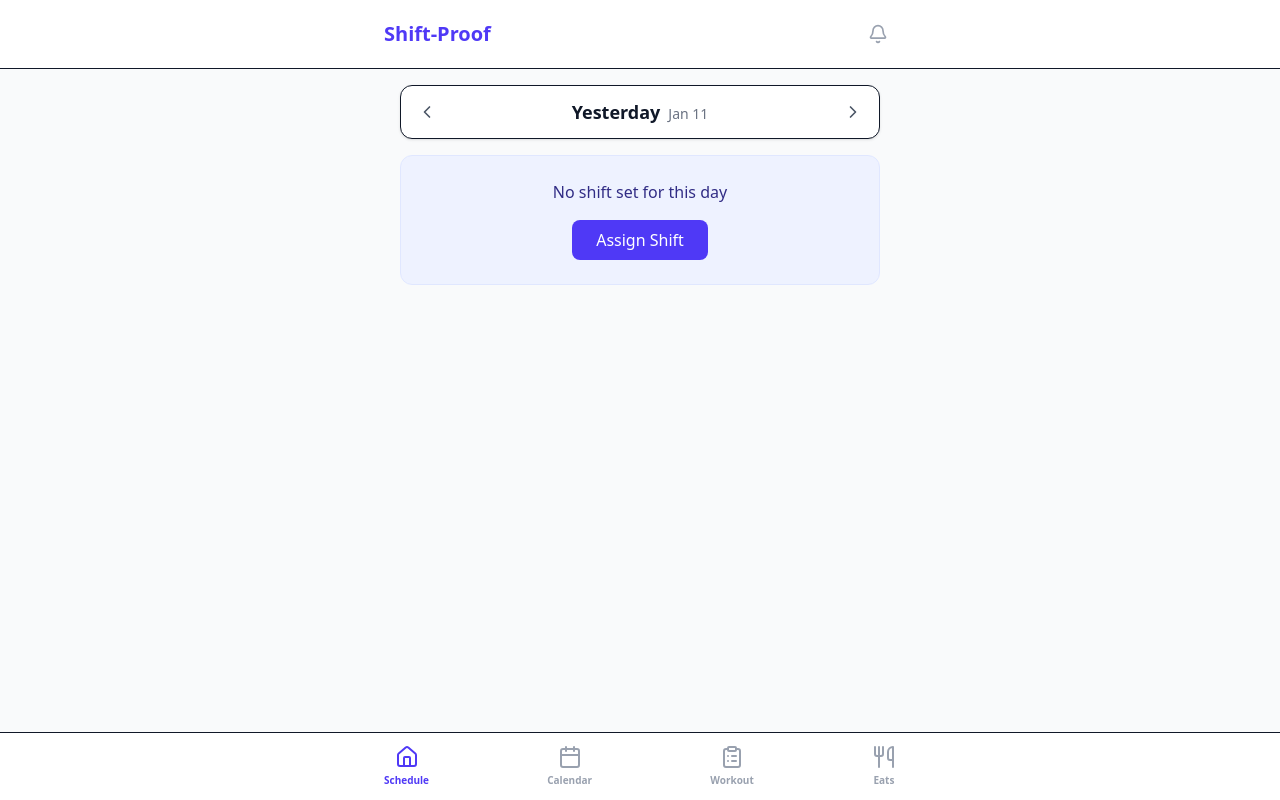
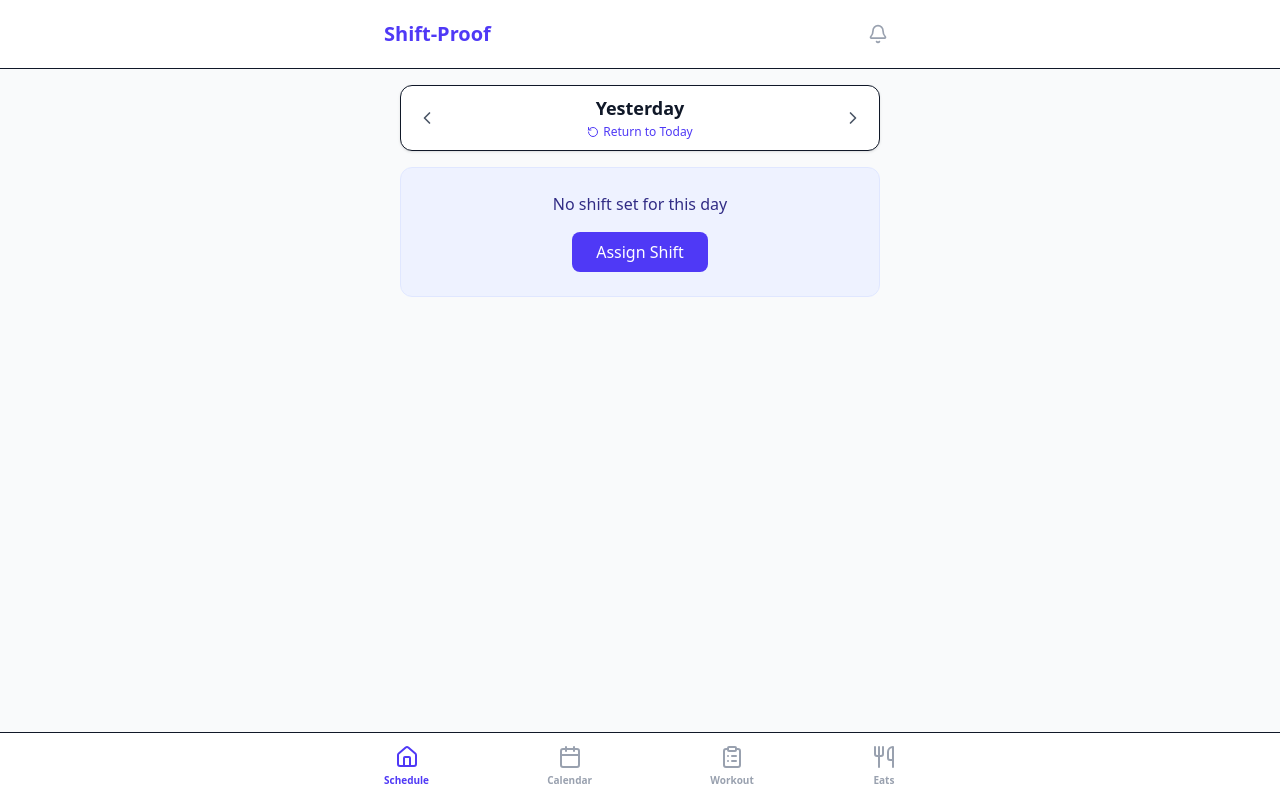
Before and after one commit to Toymakerftw/shift-proof, a React (Vite) app: page / in a window 1280 px wide. Both pictures are taken after a click on the button 427 px from the left and 112 px from the top of the page. Built offline with nearby package versions, Linux system fonts and the light colour scheme.

Commit message:
feat: add 'return to today' navigation controls

```diff
--- a/src/App.tsx
+++ b/src/App.tsx
@@ -1,5 +1,5 @@
 import { useState, useEffect } from 'react';
-import { Calendar as CalendarIcon, ClipboardList, Utensils, Home, Bell, Circle, Play, ChevronLeft, ChevronRight } from 'lucide-react';
+import { Calendar as CalendarIcon, ClipboardList, Utensils, Home, Bell, Circle, Play, ChevronLeft, ChevronRight, RotateCcw } from 'lucide-react';
 import { SHIFT_PROTOCOLS, WORKOUT_PLAN, NUTRITION_PLAN, type ShiftType, type ScheduleProtocol } from './constants';
 import { format, startOfMonth, endOfMonth, eachDayOfInterval, isSameDay, getDay, addDays, subDays, isTomorrow, isYesterday } from 'date-fns';
 import { clsx, type ClassValue } from 'clsx';
@@ -174,7 +174,8 @@ export default function App() {
                   <ChevronLeft size={20} />
                 </button>
 
-                <h2 className="text-lg font-bold text-gray-900">
+                <div className="flex flex-col items-center">
+                  <h2 className="text-lg font-bold text-gray-900 flex items-center gap-2">
                     {isSameDay(selectedDate, new Date())
                       ? "Today"
                       : isTomorrow(selectedDate)
@@ -182,10 +183,21 @@ export default function App() {
                       : isYesterday(selectedDate)
                       ? "Yesterday"
                       : format(selectedDate, 'EEE, MMM d')}
-                  <span className="font-normal text-gray-500 text-sm ml-2">
+                  </h2>
+                  {!isSameDay(selectedDate, new Date()) && (
+                    <button
+                      onClick={() => setSelectedDate(new Date())}
+                      className="text-xs font-medium text-indigo-600 flex items-center gap-1 hover:bg-indigo-50 px-2 py-0.5 rounded-full transition-colors"
+                    >
+                      <RotateCcw size={12} /> Return to Today
+                    </button>
+                  )}
+                  {isSameDay(selectedDate, new Date()) && (
+                    <span className="text-xs font-normal text-gray-500">
                       {format(selectedDate, 'MMM d')}
                     </span>
-                </h2>
+                  )}
+                </div>
 
                 <button
                   onClick={() => setSelectedDate(prev => addDays(prev, 1))}
@@ -460,7 +472,10 @@ export default function App() {
         <div className="max-w-lg mx-auto flex justify-between items-center">
           <NavButton
             active={activeTab === 'today'}
-            onClick={() => setActiveTab('today')}
+            onClick={() => {
+              if (activeTab === 'today') setSelectedDate(new Date());
+              setActiveTab('today');
+            }}
             icon={<Home size={24} />}
             label="Schedule"
           />
```
Lines whose indentation alone changed are shown as unchanged.
